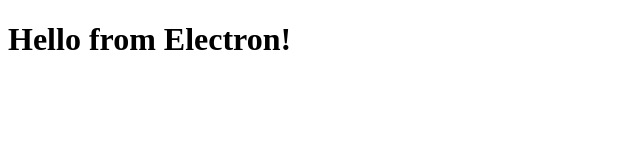
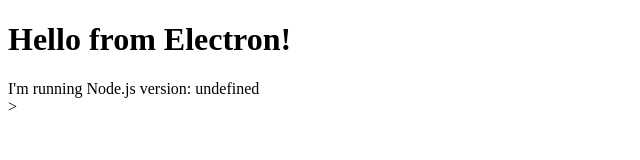
Before and after one commit to guzmonne/electron-workshop, an Electron app: page index.html in a window 1280 px wide. Shown: the whole page, without its empty margins (0-640 px from the left). Drawn offline with Linux system fonts and the light colour scheme.

Commit message:
finished second excercise

```diff
--- /dev/null
+++ b/app.js
@@ -0,0 +1,7 @@
+"use strict";
+
+document.addEventListener( "DOMContentLoaded", function() {
+    let version = process.version;
+    let e = document.getElementById( "info" );
+    e.textContent = "I'm running Node.js version: " + version;
+} );
--- a/index.html
+++ b/index.html
@@ -6,5 +6,7 @@
 </head>
 <body>
     <h1>Hello from Electron!</h1>
+    <div id="info"></div>
+    <script src="./app.js"></script>>
 </body>
 </html>
--- a/main.js
+++ b/main.js
@@ -3,6 +3,9 @@
 const electron = require( "electron" );
 const app = electron.app;
 const BrowserWindow = electron.BrowserWindow;
+
+const reload = require( "electron-reload" );
+reload( __dirname );
 
 let mainWindow = null;
 
--- a/package.json
+++ b/package.json
@@ -19,5 +19,8 @@
   "homepage": "https://github.com/guzmonne/electron-workshop#readme",
   "dependencies": {
     "electron-prebuilt": "^0.37.6"
+  },
+  "devDependencies": {
+    "electron-reload": "^0.2.0"
   }
 }
```
